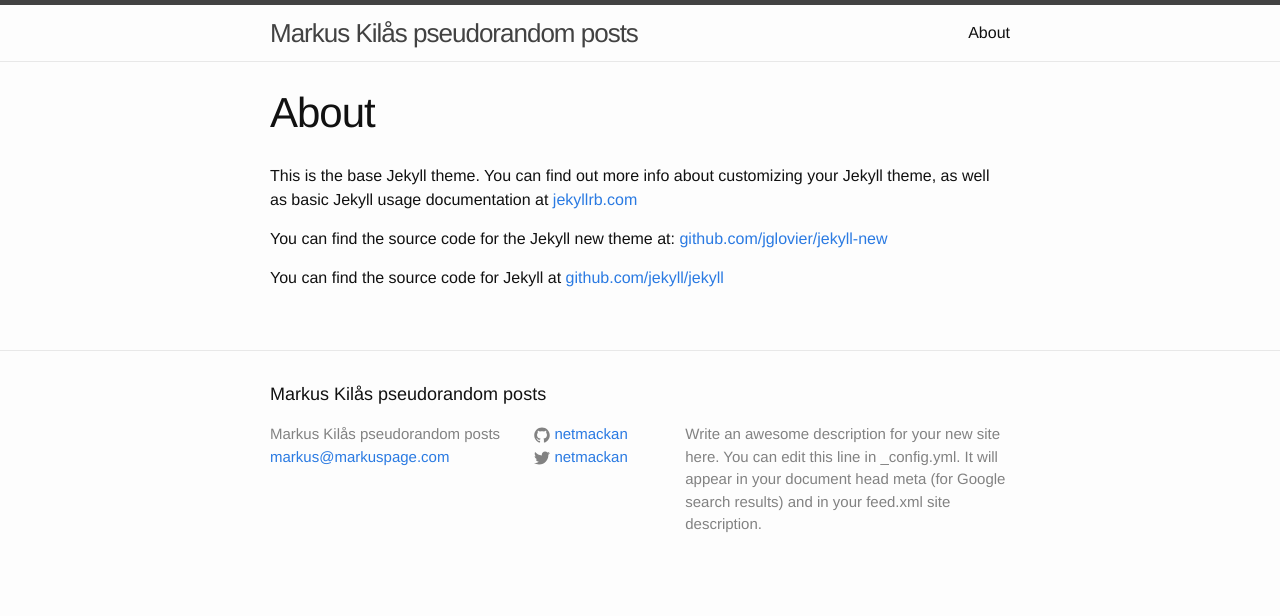
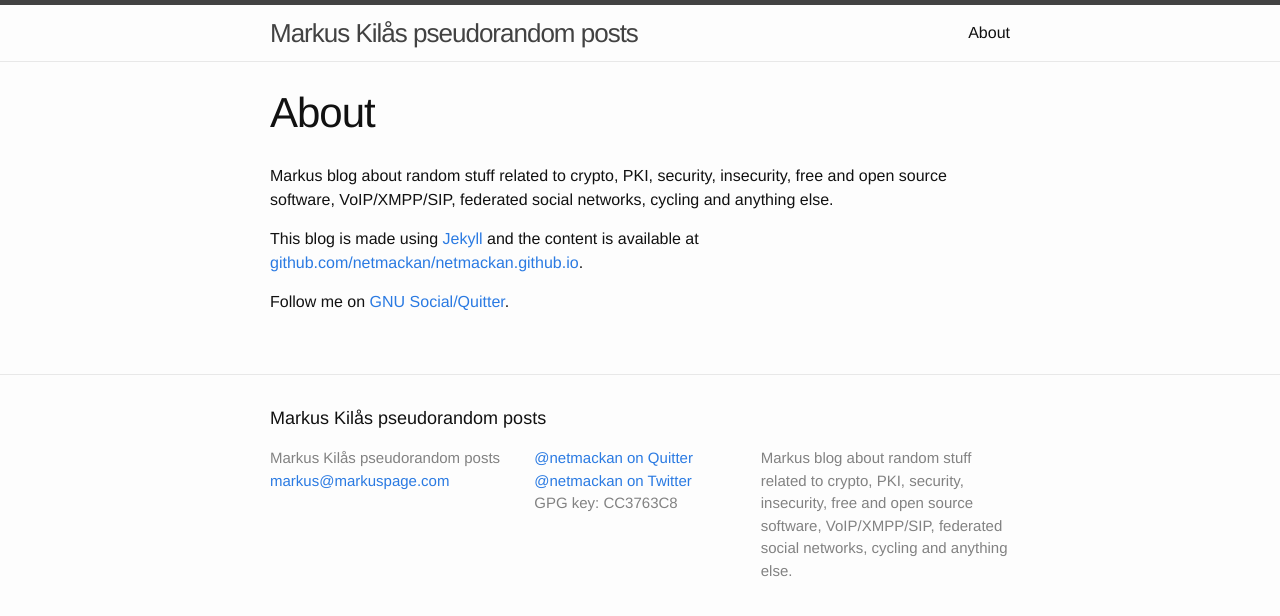
Before and after one commit to netmackan/netmackan.github.io, a Jekyll site: the page built from about.md, in a window 1280 px wide. Shown: the top 616 px of the page. Built offline with Jekyll 4.4.1, drawn with Linux system fonts in a browser that asks for light colours.

Commit message:
Customizing blog.

```diff
--- a/_config.yml
+++ b/_config.yml
@@ -2,13 +2,13 @@
 title: Markus Kilås pseudorandom posts
 email: markus@markuspage.com
 description: > # this means to ignore newlines until "baseurl:"
-  Write an awesome description for your new site here. You can edit this
-  line in _config.yml. It will appear in your document head meta (for
-  Google search results) and in your feed.xml site description.
+  Markus blog about random stuff related to crypto, PKI, security, insecurity,
+  free and open source software, VoIP/XMPP/SIP, federated social networks,
+  cycling and anything else.
 #baseurl: "/markus" # the subpath of your site, e.g. /blog/
 url: "https://netmackan.github.io" # the base hostname & protocol for your site
 twitter_username: netmackan
-github_username:  netmackan
+#github_username:  netmackan
 quitter_username: netmackan
 
 # Build settings
--- a/_includes/footer.html
+++ b/_includes/footer.html
@@ -30,18 +30,46 @@
 
           {% if site.twitter_username %}
           <li>
-            <a href="https://twitter.com/{{ site.twitter_username }}">
+            <a href="https://quitter.se/{{ site.quitter_username }}">
               <span class="icon  icon--twitter">
-                <svg viewBox="0 0 16 16">
+                <!-- <svg viewBox="0 0 16 16">
                   <path fill="#828282" d="M15.969,3.058c-0.586,0.26-1.217,0.436-1.878,0.515c0.675-0.405,1.194-1.045,1.438-1.809
                   c-0.632,0.375-1.332,0.647-2.076,0.793c-0.596-0.636-1.446-1.033-2.387-1.033c-1.806,0-3.27,1.464-3.27,3.27 c0,0.256,0.029,0.506,0.085,0.745C5.163,5.404,2.753,4.102,1.14,2.124C0.859,2.607,0.698,3.168,0.698,3.767 c0,1.134,0.577,2.135,1.455,2.722C1.616,6.472,1.112,6.325,0.671,6.08c0,0.014,0,0.027,0,0.041c0,1.584,1.127,2.906,2.623,3.206 C3.02,9.402,2.731,9.442,2.433,9.442c-0.211,0-0.416-0.021-0.615-0.059c0.416,1.299,1.624,2.245,3.055,2.271 c-1.119,0.877-2.529,1.4-4.061,1.4c-0.264,0-0.524-0.015-0.78-0.046c1.447,0.928,3.166,1.469,5.013,1.469 c6.015,0,9.304-4.983,9.304-9.304c0-0.142-0.003-0.283-0.009-0.423C14.976,4.29,15.531,3.714,15.969,3.058z"/>
-                </svg>
+                </svg> -->
               </span>
 
-              <span class="username">{{ site.twitter_username }}</span>
+              <span class="username">@{{ site.quitter_username }} on Quitter</span>
             </a>
           </li>
           {% endif %}
+
+          {% if site.twitter_username %}
+          <li>
+            <a href="https://twitter.com/{{ site.twitter_username }}">
+              <span class="icon  icon--twitter">
+                <!-- <svg viewBox="0 0 16 16">
+                  <path fill="#828282" d="M15.969,3.058c-0.586,0.26-1.217,0.436-1.878,0.515c0.675-0.405,1.194-1.045,1.438-1.809
+                  c-0.632,0.375-1.332,0.647-2.076,0.793c-0.596-0.636-1.446-1.033-2.387-1.033c-1.806,0-3.27,1.464-3.27,3.27 c0,0.256,0.029,0.506,0.085,0.745C5.163,5.404,2.753,4.102,1.14,2.124C0.859,2.607,0.698,3.168,0.698,3.767 c0,1.134,0.577,2.135,1.455,2.722C1.616,6.472,1.112,6.325,0.671,6.08c0,0.014,0,0.027,0,0.041c0,1.584,1.127,2.906,2.623,3.206 C3.02,9.402,2.731,9.442,2.433,9.442c-0.211,0-0.416-0.021-0.615-0.059c0.416,1.299,1.624,2.245,3.055,2.271 c-1.119,0.877-2.529,1.4-4.061,1.4c-0.264,0-0.524-0.015-0.78-0.046c1.447,0.928,3.166,1.469,5.013,1.469 c6.015,0,9.304-4.983,9.304-9.304c0-0.142-0.003-0.283-0.009-0.423C14.976,4.29,15.531,3.714,15.969,3.058z"/>
+                </svg> -->
+              </span>
+
+              <span class="username">@{{ site.twitter_username }} on Twitter</span>
+            </a>
+          </li>
+          {% endif %}
+
+          <li>
+            <!-- <a href="https://twitter.com/{{ site.twitter_username }}"> -->
+              <span class="icon  icon--twitter">
+                <!-- <svg viewBox="0 0 16 16">
+                  <path fill="#828282" d="M15.969,3.058c-0.586,0.26-1.217,0.436-1.878,0.515c0.675-0.405,1.194-1.045,1.438-1.809
+                  c-0.632,0.375-1.332,0.647-2.076,0.793c-0.596-0.636-1.446-1.033-2.387-1.033c-1.806,0-3.27,1.464-3.27,3.27 c0,0.256,0.029,0.506,0.085,0.745C5.163,5.404,2.753,4.102,1.14,2.124C0.859,2.607,0.698,3.168,0.698,3.767 c0,1.134,0.577,2.135,1.455,2.722C1.616,6.472,1.112,6.325,0.671,6.08c0,0.014,0,0.027,0,0.041c0,1.584,1.127,2.906,2.623,3.206 C3.02,9.402,2.731,9.442,2.433,9.442c-0.211,0-0.416-0.021-0.615-0.059c0.416,1.299,1.624,2.245,3.055,2.271 c-1.119,0.877-2.529,1.4-4.061,1.4c-0.264,0-0.524-0.015-0.78-0.046c1.447,0.928,3.166,1.469,5.013,1.469 c6.015,0,9.304-4.983,9.304-9.304c0-0.142-0.003-0.283-0.009-0.423C14.976,4.29,15.531,3.714,15.969,3.058z"/>
+                </svg> -->
+              </span>
+
+              <span class="username">GPG key: CC3763C8</span>
+            <!-- </a> -->
+          </li>
         </ul>
       </div>
 
--- a/_sass/_layout.scss
+++ b/_sass/_layout.scss
@@ -126,13 +126,13 @@
 }
 
 .footer-col-2 {
-    width: -webkit-calc(20% - (#{$spacing-unit} / 2));
-    width:         calc(20% - (#{$spacing-unit} / 2));
+    width: -webkit-calc(30% - (#{$spacing-unit} / 2));
+    width:         calc(30% - (#{$spacing-unit} / 2));
 }
 
 .footer-col-3 {
-    width: -webkit-calc(45% - (#{$spacing-unit} / 2));
-    width:         calc(45% - (#{$spacing-unit} / 2));
+    width: -webkit-calc(35% - (#{$spacing-unit} / 2));
+    width:         calc(35% - (#{$spacing-unit} / 2));
 }
 
 @include media-query($on-laptop) {
--- a/about.md
+++ b/about.md
@@ -4,8 +4,11 @@ title: About
 permalink: /about/
 ---
 
-This is the base Jekyll theme. You can find out more info about customizing your Jekyll theme, as well as basic Jekyll usage documentation at [jekyllrb.com](http://jekyllrb.com/)
+Markus blog about random stuff related to crypto, PKI, security, insecurity,
+free and open source software, VoIP/XMPP/SIP, federated social networks,
+cycling and anything else.
 
-You can find the source code for the Jekyll new theme at: [github.com/jglovier/jekyll-new](https://github.com/jglovier/jekyll-new)
+This blog is made using [Jekyll](http://jekyllrb.com) and the content is
+ available at [github.com/netmackan/netmackan.github.io](https://github.com/netmackan/netmackan.github.io).
 
-You can find the source code for Jekyll at [github.com/jekyll/jekyll](https://github.com/jekyll/jekyll)
+Follow me on [GNU Social/Quitter](https://quitter.se/netmackan).
```
Also changed, not shown: 1 other file.
